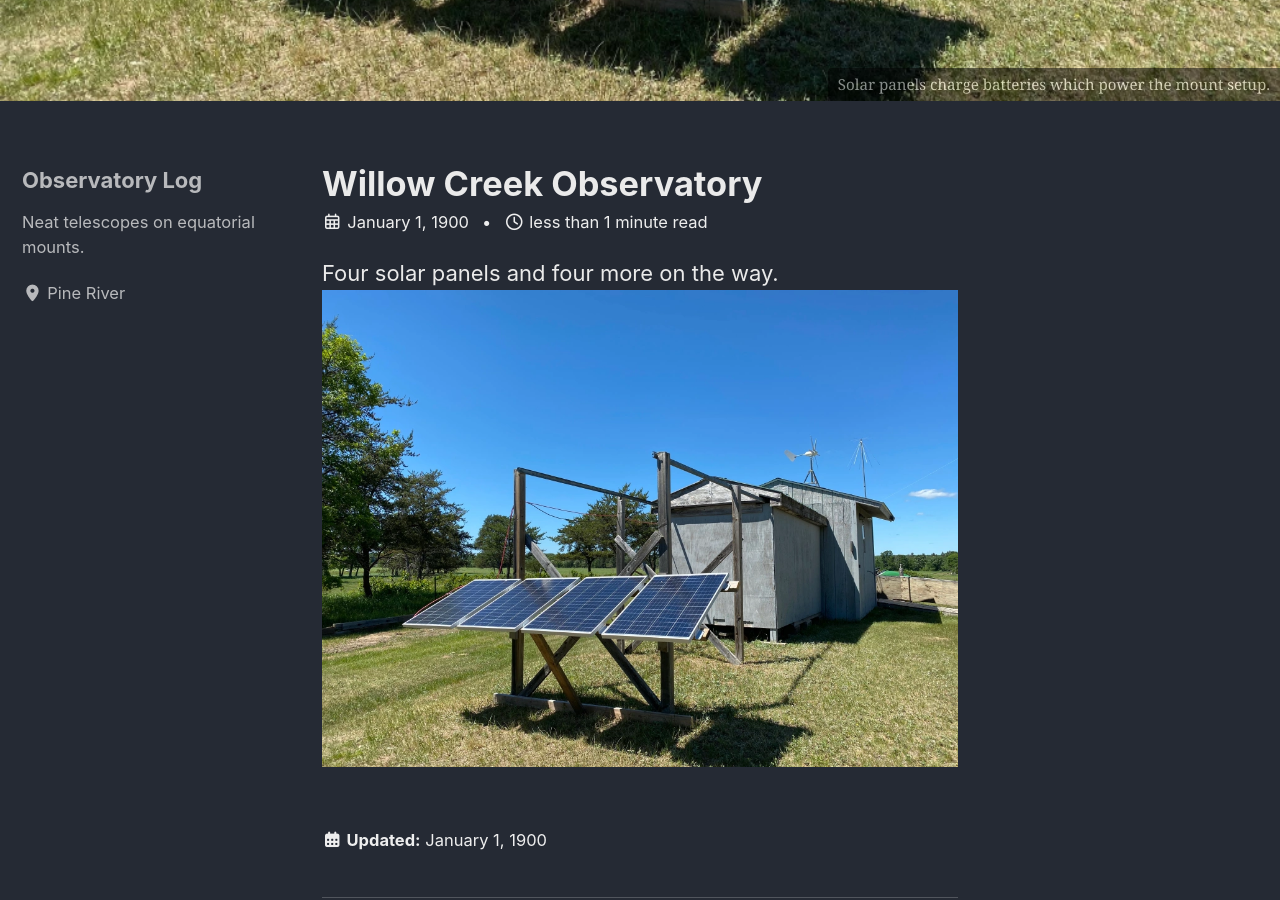
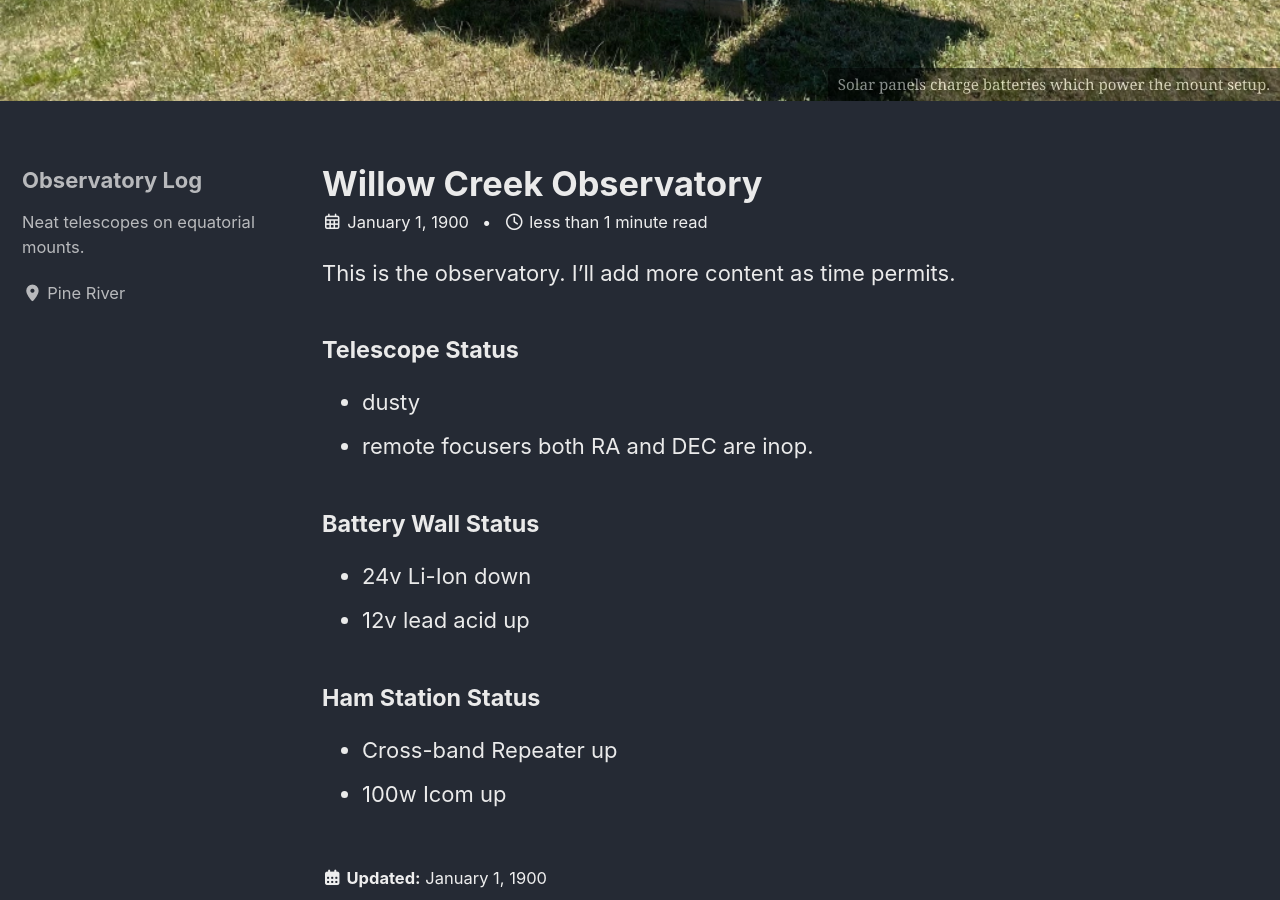
Before and after one commit to ethos101/ethos101.github.io, a Jekyll site: the page built from _posts/1900-01-01-about.md, in a window 1280 px wide and 900 px high, scrolled down 948 px. Built offline with Jekyll 4.4.1, drawn with Linux system fonts in a browser that asks for light colours; cached includes are drawn as plain includes.

Commit message:
fix about

```diff
--- a/_posts/1900-01-01-about.md
+++ b/_posts/1900-01-01-about.md
@@ -4,5 +4,15 @@ header:
   image: /images/img_8396.webp
   caption: "Solar panels charge batteries which power the mount setup."
 ---
-Four solar panels and four more on the way.
-![Observatory](/images/img_8396.webp)
+This is the observatory. I'll add more content as time permits.
+#### Telescope Status
+- dusty
+- remote focusers both RA and DEC are inop.
+
+#### Battery Wall Status
+- 24v Li-Ion down
+- 12v lead acid up
+
+#### Ham Station Status
+- Cross-band Repeater up
+- 100w Icom up
```
